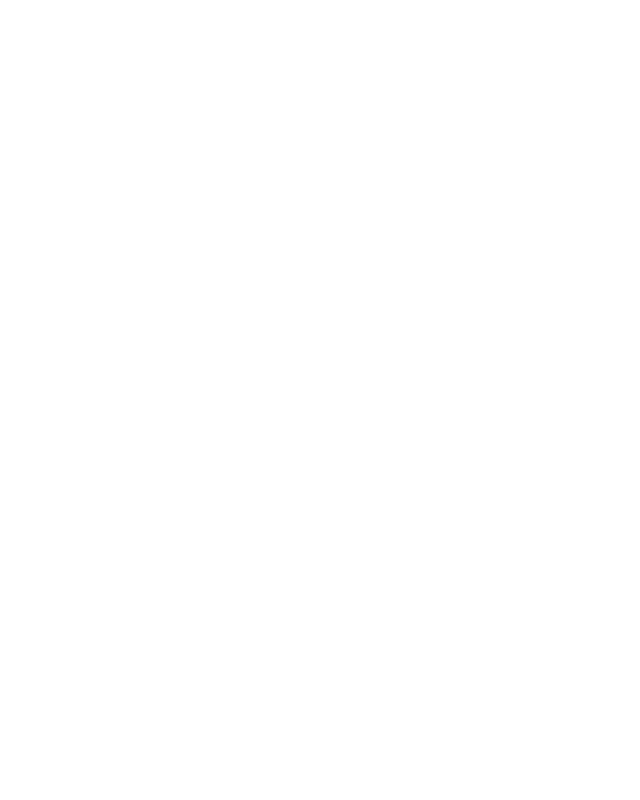
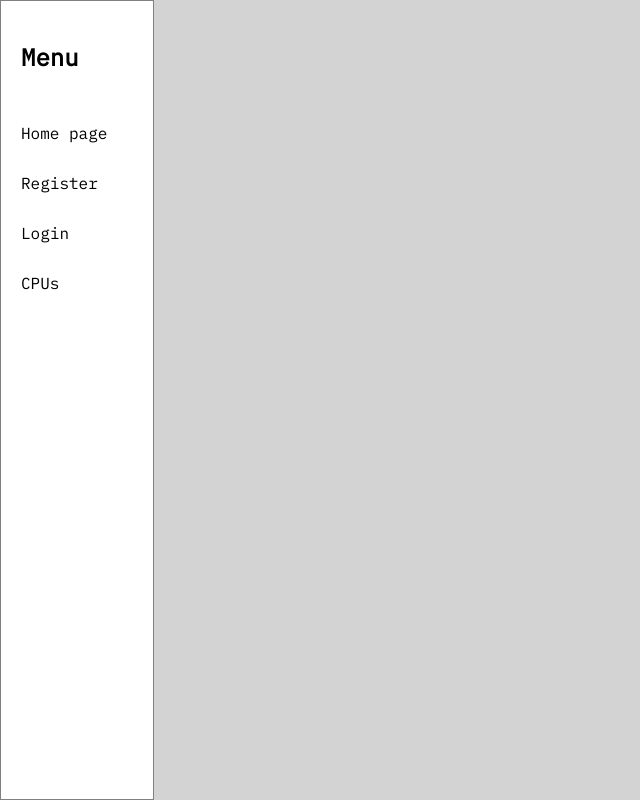
Before and after one commit to denizMishev/quantive-results-copy, a React (Create React App) app: page / in a window 1280 px wide. Shown: the whole page, without its empty margins (0-640 px from the left). Built offline with nearby package versions, Linux system fonts and the light colour scheme.

Commit message:
added navigation, react-router-dom library, styles folder

```diff
--- a/package.json
+++ b/package.json
@@ -8,6 +8,7 @@
     "@testing-library/user-event": "^13.5.0",
     "react": "^18.2.0",
     "react-dom": "^18.2.0",
+    "react-router-dom": "^6.10.0",
     "react-scripts": "5.0.1",
     "web-vitals": "^2.1.4"
   },
--- a/public/index.html
+++ b/public/index.html
@@ -9,35 +9,12 @@
       name="description"
       content="Web site created using create-react-app"
     />
-    <link rel="apple-touch-icon" href="%PUBLIC_URL%/logo192.png" />
-    <!--
-      manifest.json provides metadata used when your web app is installed on a
-      user's mobile device or desktop. See https://developers.google.com/web/fundamentals/web-app-manifest/
-    -->
-    <link rel="manifest" href="%PUBLIC_URL%/manifest.json" />
-    <!--
-      Notice the use of %PUBLIC_URL% in the tags above.
-      It will be replaced with the URL of the `public` folder during the build.
-      Only files inside the `public` folder can be referenced from the HTML.
+    <link rel="stylesheet" href="%PUBLIC_URL%/styles/style.css">
 
-      Unlike "/favicon.ico" or "favicon.ico", "%PUBLIC_URL%/favicon.ico" will
-      work correctly both with client-side routing and a non-root public URL.
-      Learn how to configure a non-root public URL by running `npm run build`.
-    -->
-    <title>React App</title>
+    <title>Team OKRs</title>
   </head>
   <body>
     <noscript>You need to enable JavaScript to run this app.</noscript>
     <div id="root"></div>
-    <!--
-      This HTML file is a template.
-      If you open it directly in the browser, you will see an empty page.
-
-      You can add webfonts, meta tags, or analytics to this file.
-      The build step will place the bundled scripts into the <body> tag.
-
-      To begin the development, run `npm start` or `yarn start`.
-      To create a production bundle, use `npm run build` or `yarn build`.
-    -->
   </body>
 </html>
--- /dev/null
+++ b/public/styles/nav.css
@@ -0,0 +1,39 @@
+@import url('https://fonts.googleapis.com/css2?family=IBM+Plex+Mono&display=swap');
+
+html {
+  box-sizing: border-box;
+}
+
+*,
+*:before,
+*:after {
+  box-sizing: inherit;
+}
+
+body {
+    background-color: lightgray;
+}
+
+#main-nav {
+    background-color: white;
+    width: 12%;
+    height: 100%;
+    position: absolute;
+    border: 1px solid gray;
+    font-family: 'IBM Plex Mono', monospace;
+}
+
+#main-nav li {
+    padding: 10px;
+    margin: 10px;
+    list-style: none;
+}
+
+#main-nav h1 {
+    padding: 20px;
+}
+
+.main-nav-links {
+    text-decoration: none;
+    color: black;
+}
--- /dev/null
+++ b/public/styles/style.css
@@ -0,0 +1 @@
+@import "nav.css";
--- a/src/App.js
+++ b/src/App.js
@@ -1,7 +1,10 @@
+import { Routes, Route, useNavigate } from 'react-router-dom';
+import { Navbar } from './components/Navbar';
 
 function App() {
   return (
     <div className="App">
+      <Navbar></Navbar>
     </div>
   );
 }
--- /dev/null
+++ b/src/components/Navbar.js
@@ -0,0 +1,15 @@
+import { Link } from "react-router-dom";
+
+export function Navbar() {
+    return (
+        <nav id="main-nav">
+            <div>
+                <h1><b>Menu</b></h1>
+            </div>
+            <li><Link class="main-nav-links" to="/">Home page</Link></li>
+            <li><Link class="main-nav-links" to="/register">Register</Link></li>
+            <li><Link class="main-nav-links" to="/login">Login</Link></li>
+            <li><Link class="main-nav-links" to="">CPUs</Link></li>
+        </nav>
+    )
+}
--- a/src/index.js
+++ b/src/index.js
@@ -3,12 +3,14 @@
 import './index.css';
 import App from './App';
 import reportWebVitals from './reportWebVitals';
+import { BrowserRouter } from 'react-router-dom';
+
 
 const root = ReactDOM.createRoot(document.getElementById('root'));
 root.render(
-  <React.StrictMode>
+  <BrowserRouter>
     <App />
-  </React.StrictMode>
+  </BrowserRouter>
 );
 
 // If you want to start measuring performance in your app, pass a function
```
Also changed, not shown: 1 other file (tests, documents, lock files or other folders).
